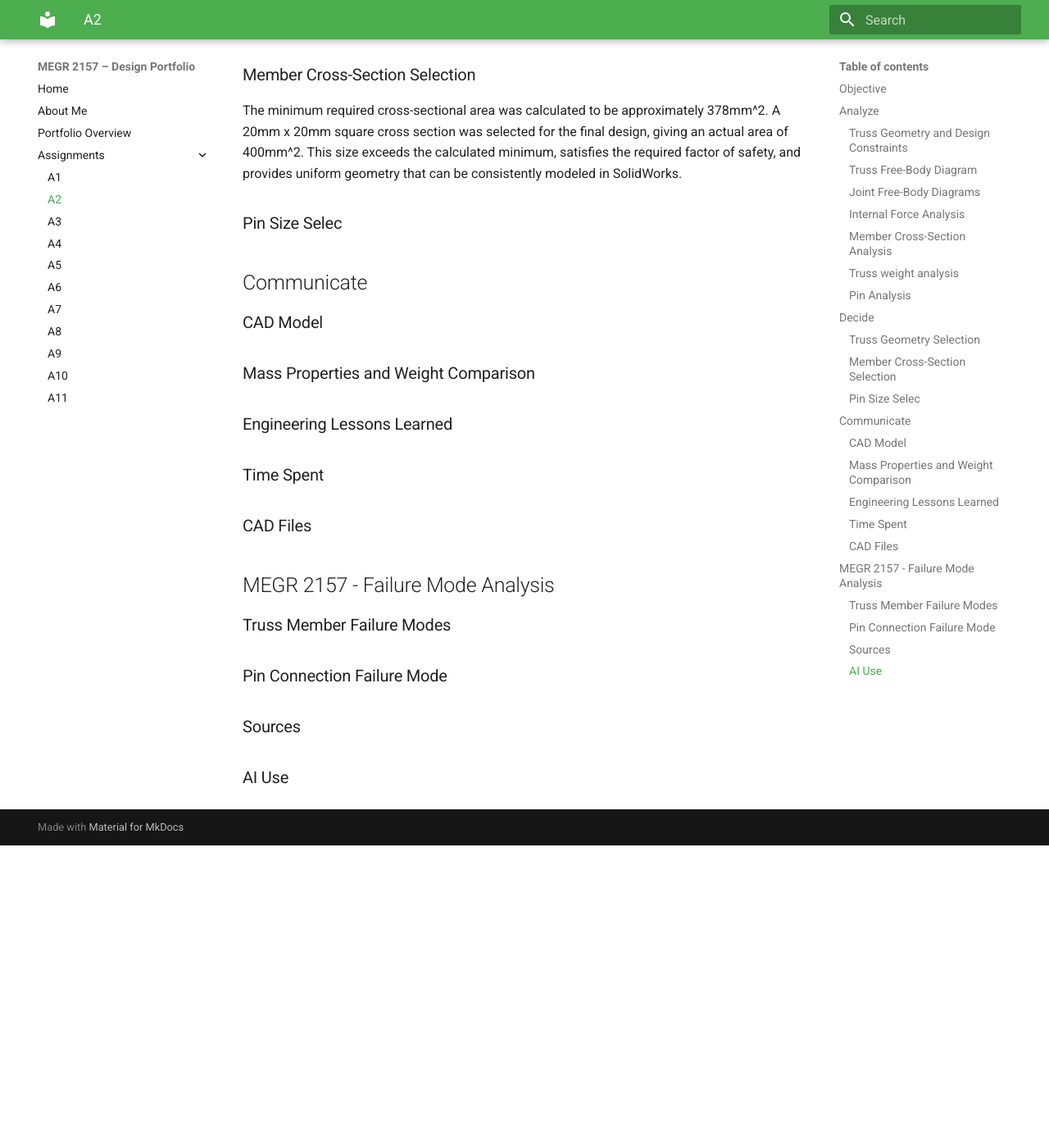
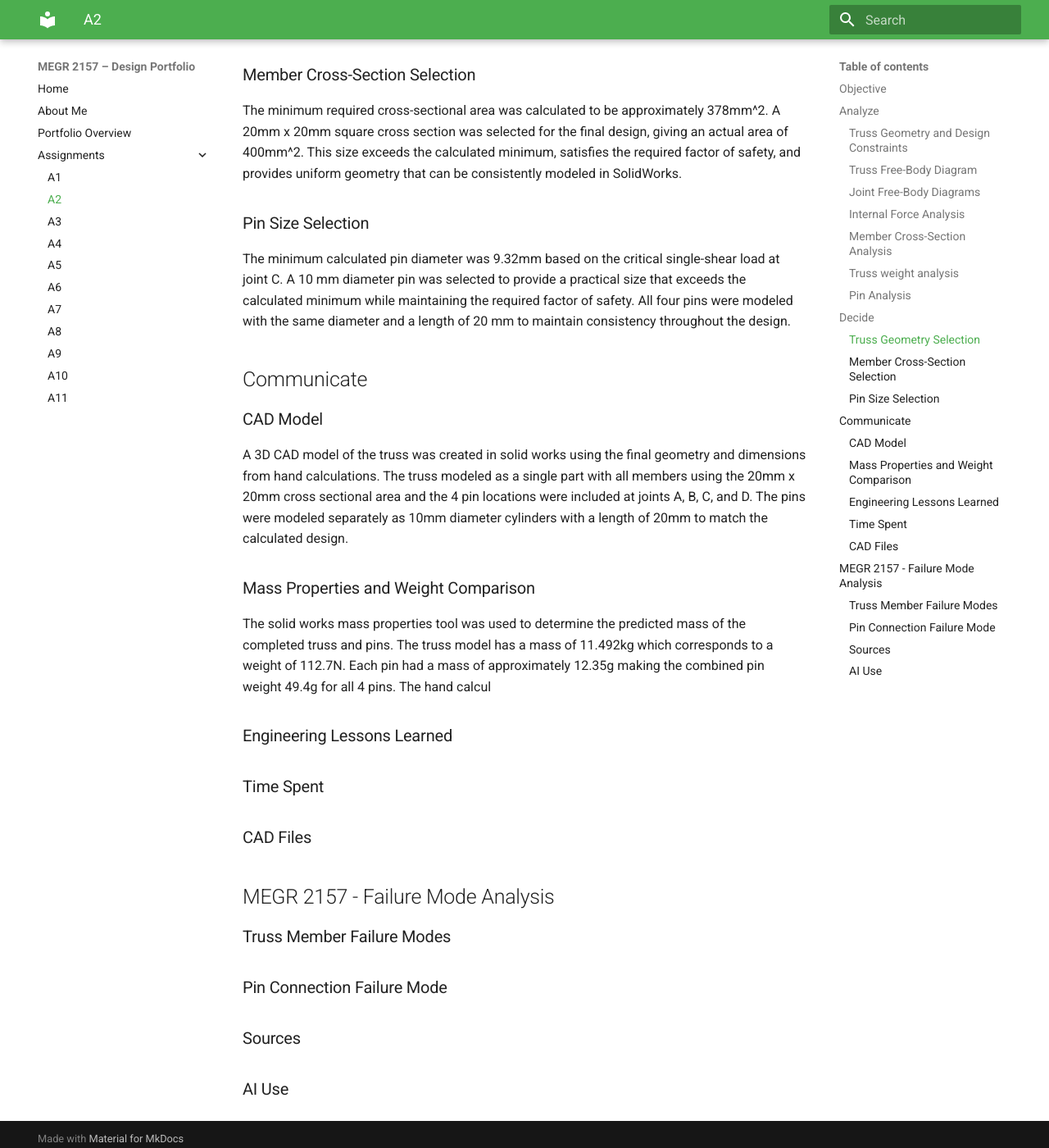
Before and after one commit to msweeney27j/-megr2157-portfolio, an MkDocs documentation site: the page built from docs/assignments/A02/index.md, in a window 1280 px wide and 1400 px high, scrolled down 2336 px. Shown: the whole window at 82% size. Built offline with MkDocs 1.6.1 and Material for MkDocs 9.7.7, drawn with Linux system fonts in a browser that asks for light colours; before the commit the page ends 3367 px from its top, so only the background shows below that.

Commit message:
Update index.md

```diff
--- a/docs/assignments/A02/index.md
+++ b/docs/assignments/A02/index.md
@@ -23,10 +23,13 @@ The connecting pins were designed for single shear using the largest joint react
 The final truss geometry was selected using a simple trapezoid using points A, B, C, and D with diagonal member AC. This layout was chosen because it satisfies the given constraints with keeping the number of members low which in return is keeping the weight down. Adding member AC stabilizes the four-sided frame by divinding it into 2 triangles without adding unnecessary members.
 ### Member Cross-Section Selection
 The minimum required cross-sectional area was calculated to be approximately 378mm^2. A 20mm x 20mm square cross section was selected for the final design, giving an actual area of 400mm^2. This size exceeds the calculated minimum, satisfies the required factor of safety, and provides uniform geometry that can be consistently modeled in SolidWorks.
-### Pin Size Selec
+### Pin Size Selection
+The minimum calculated pin diameter was 9.32mm based on the critical single-shear load at joint C. A 10 mm diameter pin was selected to provide a practical size that exceeds the calculated minimum while maintaining the required factor of safety. All four pins were modeled with the same diameter and a length of 20 mm to maintain consistency throughout the design.
 ## Communicate
 ### CAD Model
+A 3D CAD model of the truss was created in solid works using the final geometry and dimensions from hand calculations. The truss modeled as a single part with all members using the 20mm x 20mm cross sectional area and the 4 pin locations were included at joints A, B, C, and D. The pins were modeled separately as 10mm diameter cylinders with a length of 20mm to match the calculated design.
 ### Mass Properties and Weight Comparison
+The solid works mass properties tool was used to determine the predicted mass of the completed truss and pins. The truss model has a mass of 11.492kg which corresponds to a weight of 112.7N. Each pin had a mass of approximately 12.35g making the combined pin weight 49.4g for all 4 pins. The hand calcul
 ### Engineering Lessons Learned
 ### Time Spent
 ### CAD Files
```
